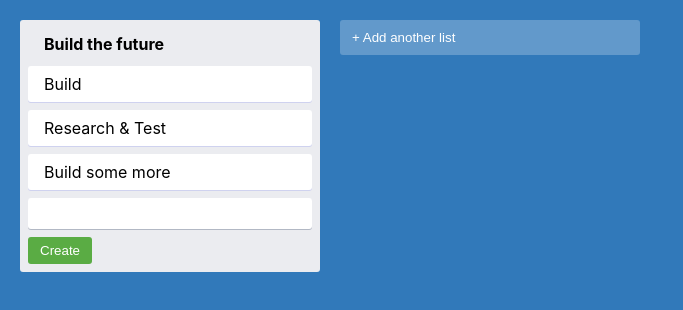
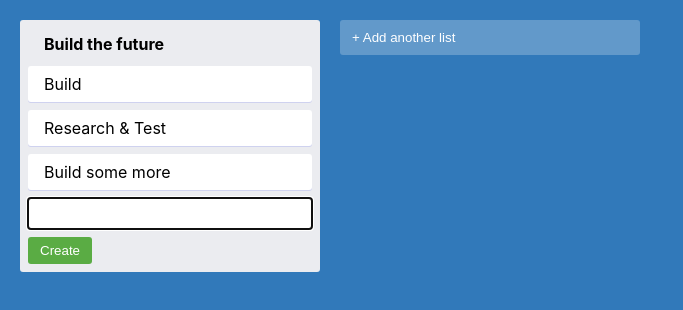
Before and after one commit to faceyacc/Task-Manager, a React (Create React App) app: page / in a window 1280 px wide. Both pictures are taken after a click on the button "+ Add another Task". Shown: the top 310 px of the page, without its empty margins (0-683 px from the left). Built offline with nearby package versions, Linux system fonts and the light colour scheme.

Commit message:
added utils

```diff
--- a/src/App.tsx
+++ b/src/App.tsx
@@ -8,7 +8,7 @@
       <Column text="Build the future"/>
       <AddNewItem
         toggleButtonText="+ Add another list"
-        onAdd={() => console.log("List created!")}
+        onAdd={(e) => console.log(e)}
       />
     </AppContainer>
   )
--- a/src/Column.tsx
+++ b/src/Column.tsx
@@ -17,7 +17,7 @@
             <Card text="Build some more" />
             <AddNewItem
                 toggleButtonText="+ Add another Task"
-                onAdd={() => console.log("Task added!")}
+                onAdd={(e) => console.log(e)}
                 dark
             />
       </ColumnContainer>
--- a/src/NewItemForm.tsx
+++ b/src/NewItemForm.tsx
@@ -1,4 +1,5 @@
-import { useState } from "react";
+import React, { useState } from "react";
+import { useFocus } from "./utils/useFocus";
 import { NewItemFormContainer, NewItemButton, NewItemInput } from "./styles";
 
 type NewItemFormProps = {
@@ -7,11 +8,20 @@
 
 export const NewItemForm = ({ onAdd }: NewItemFormProps) => {
     const [text, setText] = useState("")
+    const inputRef = useFocus()
+    const handleAddText = (event: React.KeyboardEvent<HTMLInputElement>) => {
+        if (event.key === "Enter") {
+            onAdd(text)
+        }
+    }
+
     return(
         <NewItemFormContainer>
             <NewItemInput
+                ref={inputRef}
                 value={text}
                 onChange={(e) => setText(e.target.value)}
+                onKeyPress={handleAddText}
             />
             <NewItemButton onClick={() => onAdd(text)}>
                 Create
--- /dev/null
+++ b/src/utils/useFocus.ts
@@ -0,0 +1,11 @@
+import { useEffect, useRef } from "react"
+
+export const useFocus = () => {
+    const ref = useRef<HTMLInputElement>(null)
+
+    useEffect(() => {
+        ref.current?.focus()
+    }, [])
+
+    return ref
+}
```
Also changed, not shown: src/AddNewItem.tsx (line endings or trailing spaces).
